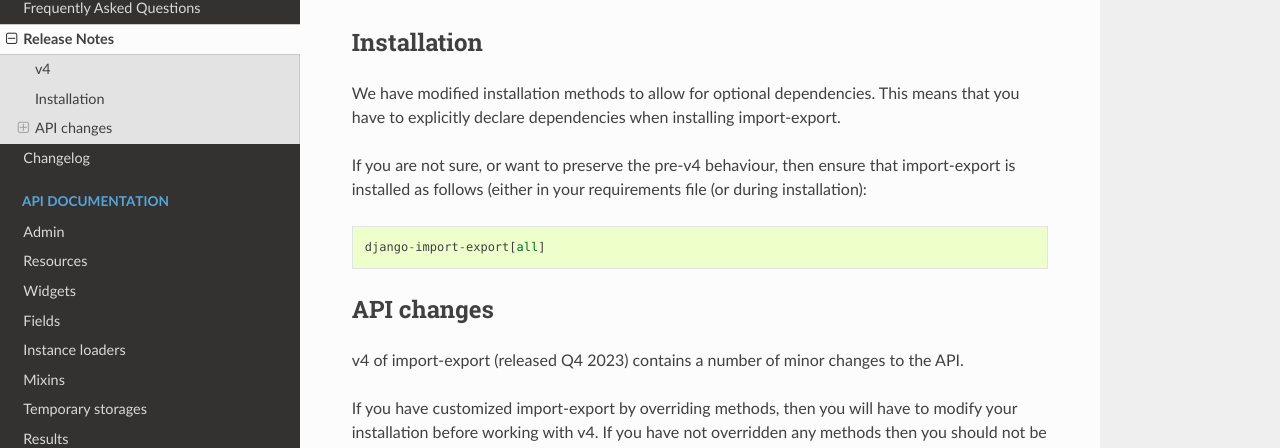
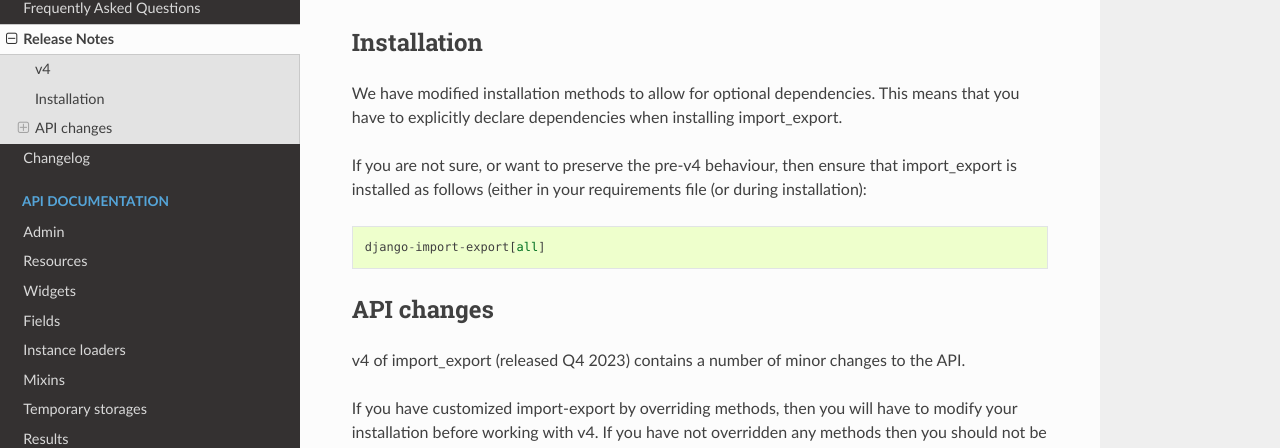
Before and after one commit to django-import-export/django-import-export, a Sphinx documentation site: the page built from docs/release_notes.rst, in a window 1280 px wide and 900 px high. Shown: the part 310-758 px from the top of the window. Built offline with Sphinx 7.4.7 and the Read the Docs theme 2.0.0, drawn with Linux system fonts in a browser that asks for light colours; pages that are not in the unit, such as notebooks, are missing from menus; the version number could not be read and is left out.

```diff
--- a/docs/release_notes.rst
+++ b/docs/release_notes.rst
@@ -14,10 +14,10 @@ Installation
 ============
 
 We have modified installation methods to allow for optional dependencies.
-This means that you have to explicitly declare dependencies when installing import-export.
+This means that you have to explicitly declare dependencies when installing import_export.
 
 If you are not sure, or want to preserve the pre-v4 behaviour, then ensure that
-import-export is installed as follows (either in your requirements file (or during
+import_export is installed as follows (either in your requirements file (or during
 installation)::
 
   django-import-export[all]
@@ -25,7 +25,7 @@ installation)::
 API changes
 ===========
 
-v4 of import-export (released Q4 2023) contains a number of minor changes to the API.
+v4 of import_export (released Q4 2023) contains a number of minor changes to the API.
 
 If you have customized import-export by overriding methods, then you will have to
 modify your installation before working with v4.  If you have not overridden any
```
